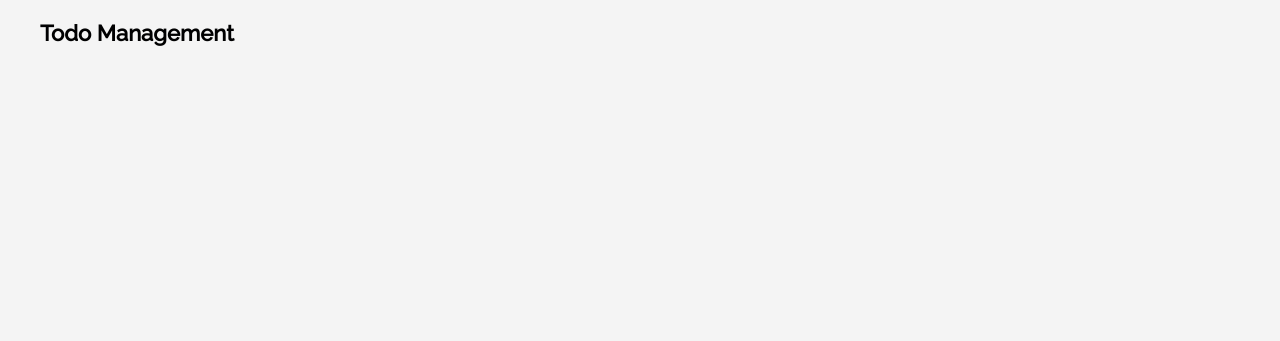
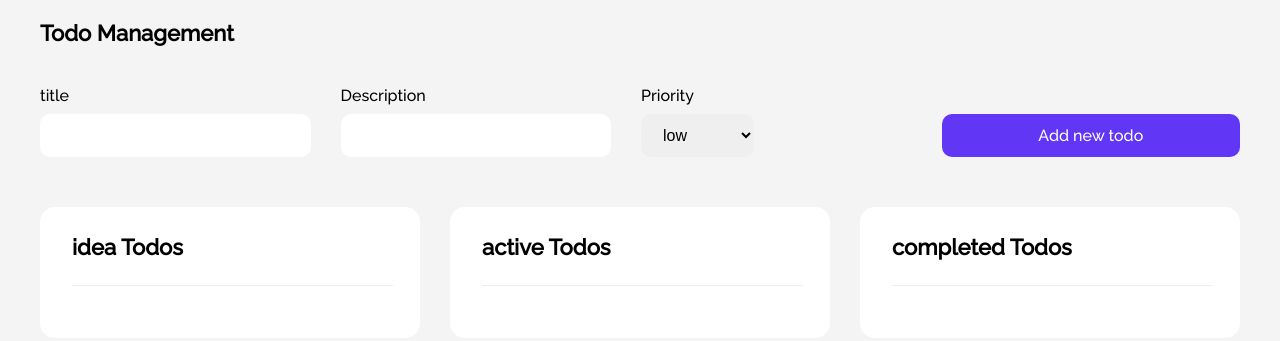
Before and after one commit to miladjs/TodoList-TypeScript-OOP, a website with bundled scripts: page index.html in a window 1280 px wide. Built offline with nearby package versions, Linux system fonts and the light colour scheme.

Commit message:
tsconfig

```diff
--- a/index.html
+++ b/index.html
@@ -55,7 +55,7 @@
       <div id="app">
         <div class="Todos" id="todos"></div>
       </div>
-      <script src="/dist/bundle.js"></script>
+      <script type="module" src="/dist/app/app.js"></script>
     </div>
   </body>
 </html>
--- a/tsconfig.json
+++ b/tsconfig.json
@@ -25,7 +25,7 @@
     // "moduleDetection": "auto",                        /* Control what method is used to detect module-format JS files. */
 
     /* Modules */
-    "module": "amd" /* Specify what module code is generated. */,
+    "module": "ES6" /* Specify what module code is generated. */,
     "rootDir": "./src" /* Specify the root folder within your source files. */,
     // "moduleResolution": "node10",                     /* Specify how TypeScript looks up a file from a given module specifier. */
     // "baseUrl": "./",                                  /* Specify the base directory to resolve non-relative module names. */
@@ -54,8 +54,8 @@
     // "emitDeclarationOnly": true,                      /* Only output d.ts files and not JavaScript files. */
     // "sourceMap": true,                                /* Create source map files for emitted JavaScript files. */
     "inlineSourceMap": true /* Include sourcemap files inside the emitted JavaScript. */,
-    "outFile": "./dist/bundle.js" /* Specify a file that bundles all outputs into one JavaScript file. If 'declaration' is true, also designates a file that bundles all .d.ts output. */,
-    // "outDir": "./",                                   /* Specify an output folder for all emitted files. */
+    // "outFile": "./dist/bundle.js" /* Specify a file that bundles all outputs into one JavaScript file. If 'declaration' is true, also designates a file that bundles all .d.ts output. */,
+    "outDir": "./dist" /* Specify an output folder for all emitted files. */,
     // "removeComments": true,                           /* Disable emitting comments. */
     // "noEmit": true,                                   /* Disable emitting files from a compilation. */
     // "importHelpers": true,                            /* Allow importing helper functions from tslib once per project, instead of including them per-file. */
```
Also changed, not shown: dist/app/app.js (added), dist/bundle.js (deleted), dist/class/Component.js (added), dist/class/TodoInput.js (added), dist/class/TodoItem.js (added), dist/class/Todolist.js (added), dist/state/todoState.js (added), dist/utils/advancedTypes.js (added), dist/utils/autobinder.js (added), dist/utils/validation.js (added), 1 other file.
